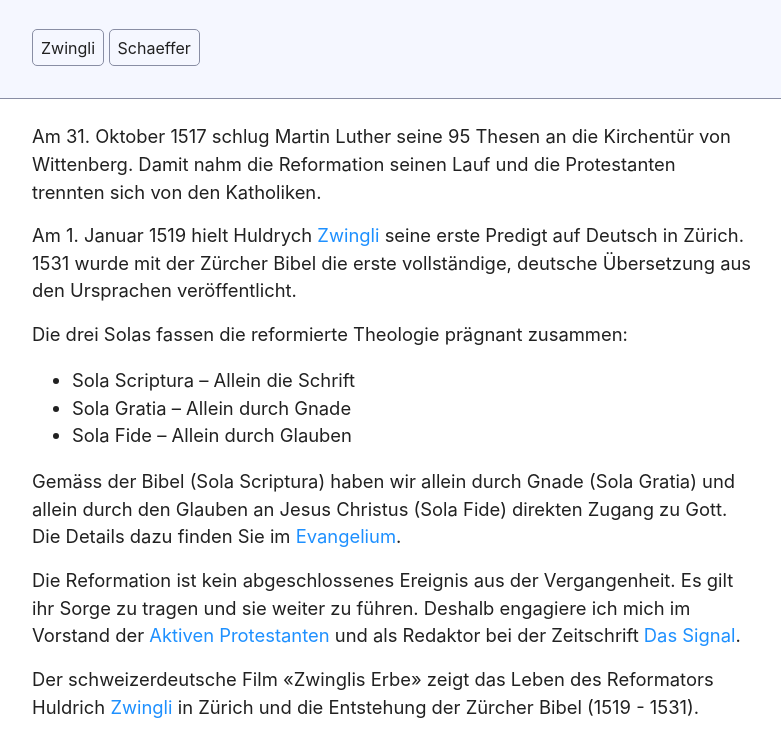
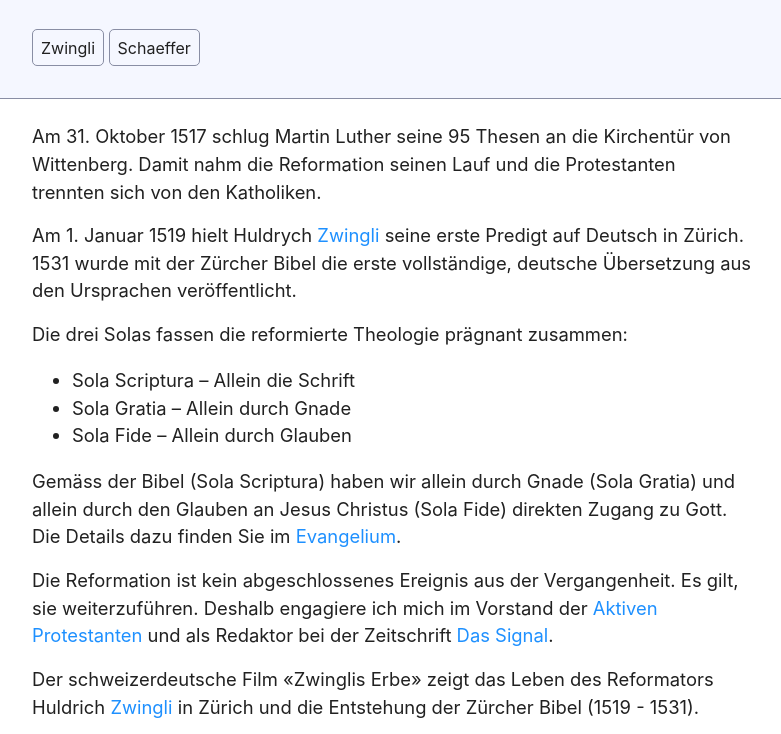
Before and after one commit to beati/web, a website: page reformation/index.html in a window 1280 px wide. Shown: the part 120-854 px from the top of the page, without its empty margins (248-1029 px from the left). Drawn offline with Linux system fonts and the light colour scheme.

Commit message:
reformation

```diff
--- a/reformation/index.html
+++ b/reformation/index.html
@@ -31,7 +31,7 @@
     </div>
     <div class="separator">
         Die Reformation ist kein abgeschlossenes Ereignis aus der Vergangenheit.
-        Es gilt ihr Sorge zu tragen und sie weiter zu führen.
+        Es gilt, sie weiterzuführen.
         Deshalb engagiere ich mich im Vorstand der <a href="https://chbap.ch" target="_blank">Aktiven Protestanten</a> und als Redaktor bei der Zeitschrift <a href="https://www.chbap.ch/das-signal/" target="_blank">Das Signal</a>.
     </div>
     <div class="separator">
```
